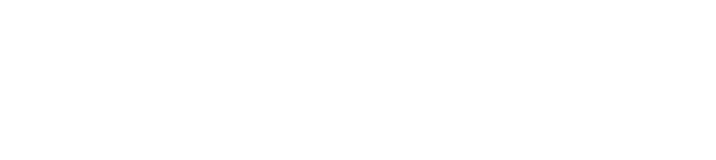
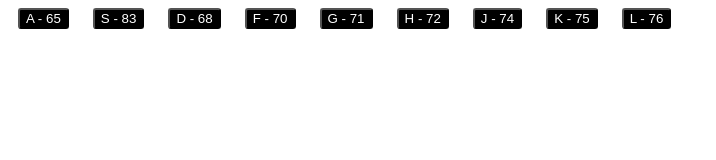
Before and after one commit to acciojob/Drum-Kit-kundan-6646, a website: page main.html in a window 1280 px wide. Shown: the whole page, without its empty margins (0-716 px from the left). Drawn offline with Linux system fonts and the light colour scheme.

Commit message:
created a submission

```diff
--- a/main.html
+++ b/main.html
@@ -7,6 +7,17 @@
 </head>
 
 <body>
+	<div class="keys">
+		<button data-key="65" class="key">A - 65</button>
+	    <button data-key="83" class="key">S - 83</button>
+	    <button data-key="68" class="key">D - 68</button>
+	    <button data-key="70" class="key">F - 70</button>
+	    <button data-key="71" class="key">G - 71</button>
+	    <button data-key="72" class="key">H - 72</button>
+	    <button data-key="74" class="key">J - 74</button>
+	    <button data-key="75" class="key">K - 75</button>
+	    <button data-key="76" class="key">L - 76</button>
+	</div>
 	<!-- the entire body must be written by student -->
     <script type="text/javascript" src="./script.js">
 </script>
--- a/script.js
+++ b/script.js
@@ -1 +1,8 @@
-//your JS code here. If required.
+let allButtons = document.getElementsByTagName('button');
+for (let i = 0; i < allButtons.length; i++) {
+	let currButton = allButtons[i];
+	currButton.addEventListener('click', (e) => {
+		let code = e.target.getAttribute('data-key');
+		console.log(code);
+	});
+}
--- a/styles.css
+++ b/styles.css
@@ -1 +1,10 @@
 /*  your css code here. If applicable */
+button {
+	background: #000;
+	color: #fff;
+	padding: 5px 10x;
+	border-radius: 3px;
+	outline: none;
+	margin: 0 10px;
+	cursor: pointer;
+}
```
